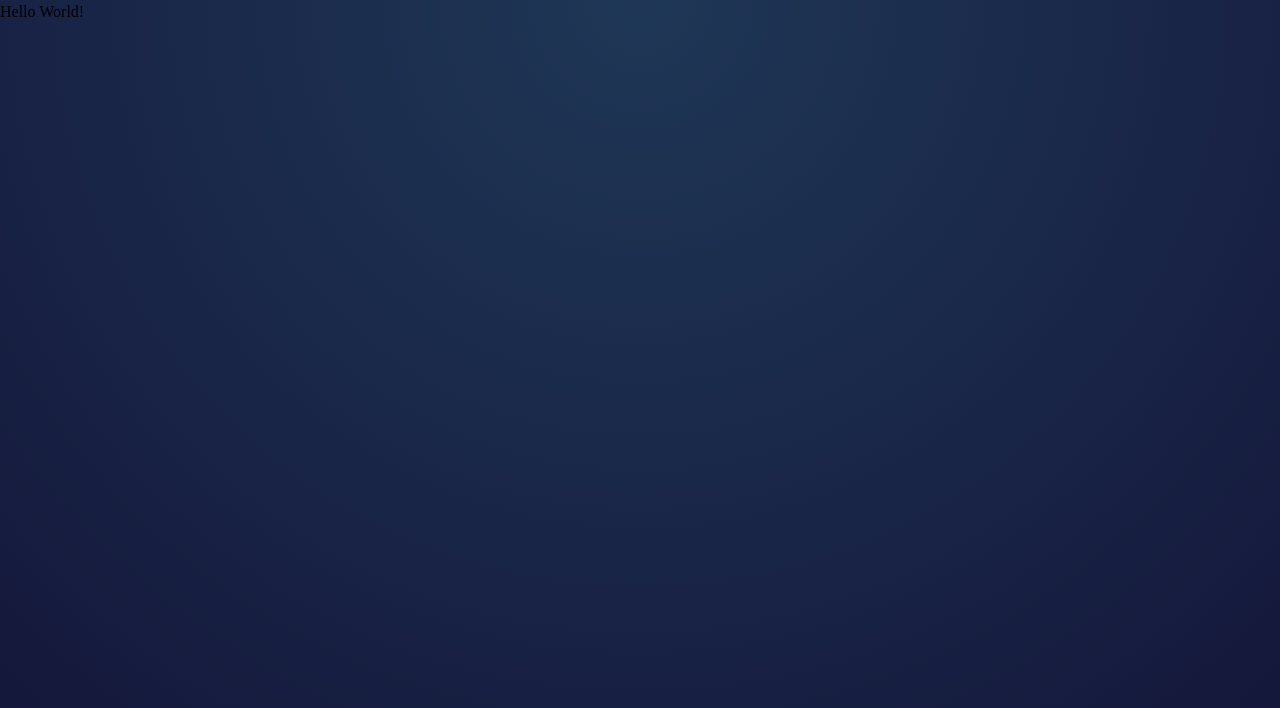
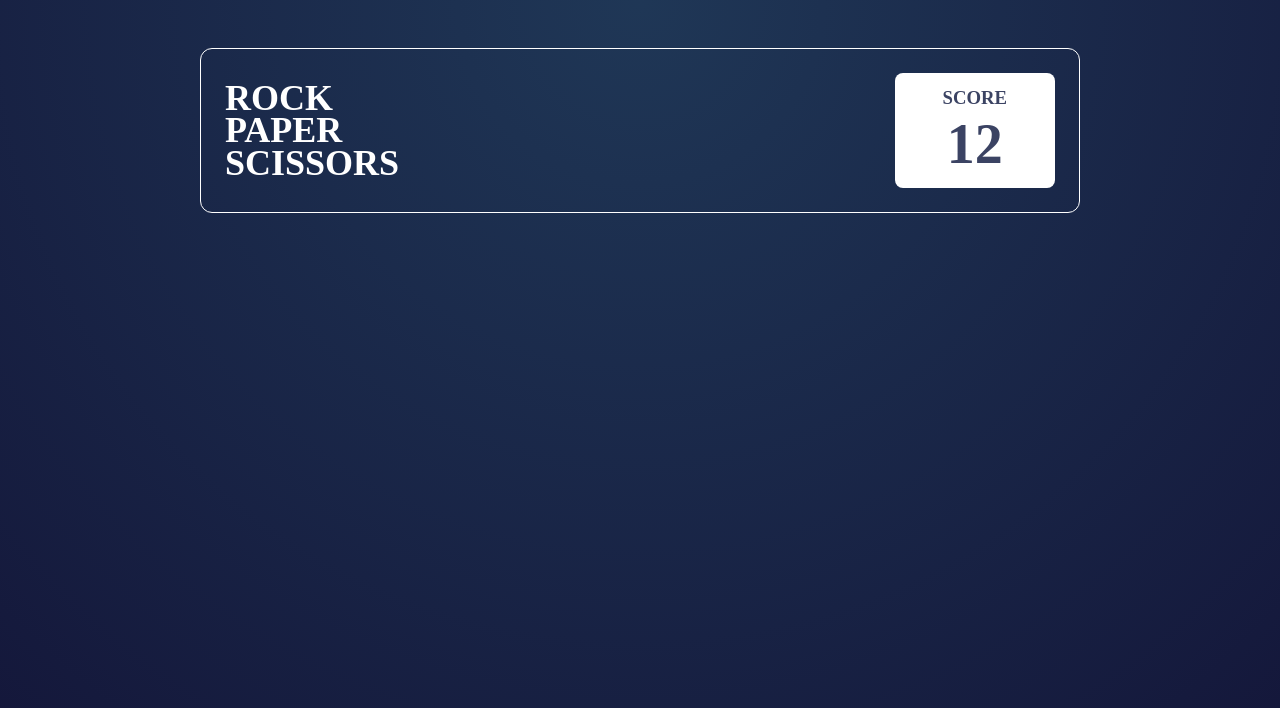
Before and after one commit to MikDra1/rock-paper-scissors-game-website, a React app: page / in a window 1280 px wide. Shown: the top 708 px of the page. Built offline with nearby package versions, Linux system fonts and the light colour scheme; the HTML template or start-up script is replaced by a standard one.

Commit message:
add Counter component

```diff
--- a/src/App.jsx
+++ b/src/App.jsx
@@ -1,12 +1,19 @@
 import styled from "styled-components";
+import Counter from "./components/Counter";
 
 const Container = styled.div`
   background: radial-gradient(circle at top, hsl(214, 47%, 23%),hsl(237, 49%, 15%));
   min-height: 100vh;
+
+  padding-block: 3rem;
 `;
 
 function App() {
-  return <Container>Hello World!</Container>;
+  return (
+    <Container>
+      <Counter />
+    </Container>
+  );
 }
 
 export default App;
--- /dev/null
+++ b/src/components/Counter.jsx
@@ -0,0 +1,54 @@
+import styled from "styled-components";
+
+const Container = styled.div`
+  display: flex;
+  justify-content: space-between;
+  align-items: center;
+  width: 100%;
+  max-width: 55rem;
+  margin-inline: auto;
+  border: 1px solid #fff;
+  padding: 1.5rem;
+  border-radius: 0.75rem;
+`;
+
+const ScoreContainer = styled.div`
+  display: flex;
+  flex-direction: column;
+  align-items: center;
+  justify-content: center;
+  background-color: #fff;
+  border-radius: 0.5rem;
+  padding: 1rem 3rem;
+  gap: 0.5rem;
+  color: var(--dark-text);
+  line-height: 1;
+`;
+
+const TitleContainer = styled.div`
+  line-height: .9;
+  font-size: 1.5rem;
+  color: #fff;
+`;
+
+const ScoreNumber = styled.h2`
+  font-size: 3.5rem;
+`
+
+function Counter() {
+  return (
+    <Container>
+      <TitleContainer>
+        <h2>ROCK</h2>
+        <h2>PAPER</h2>
+        <h2>SCISSORS</h2>
+      </TitleContainer>
+      <ScoreContainer>
+        <h3>SCORE</h3>
+        <ScoreNumber>12</ScoreNumber>
+      </ScoreContainer>
+    </Container>
+  );
+}
+
+export default Counter;
--- a/src/index.css
+++ b/src/index.css
@@ -1,6 +1,12 @@
 /* 1. Use a more-intuitive box-sizing model */
 *, *::before, *::after {
   box-sizing: border-box;
+}
+
+:root {
+  --dark-text: hsl(229, 25%, 31%);
+--score-text: hsl(229, 64%, 46%);
+--header-outline: hsl(217, 16%, 45%);
 }
 
 /* 2. Remove default margin */
```
